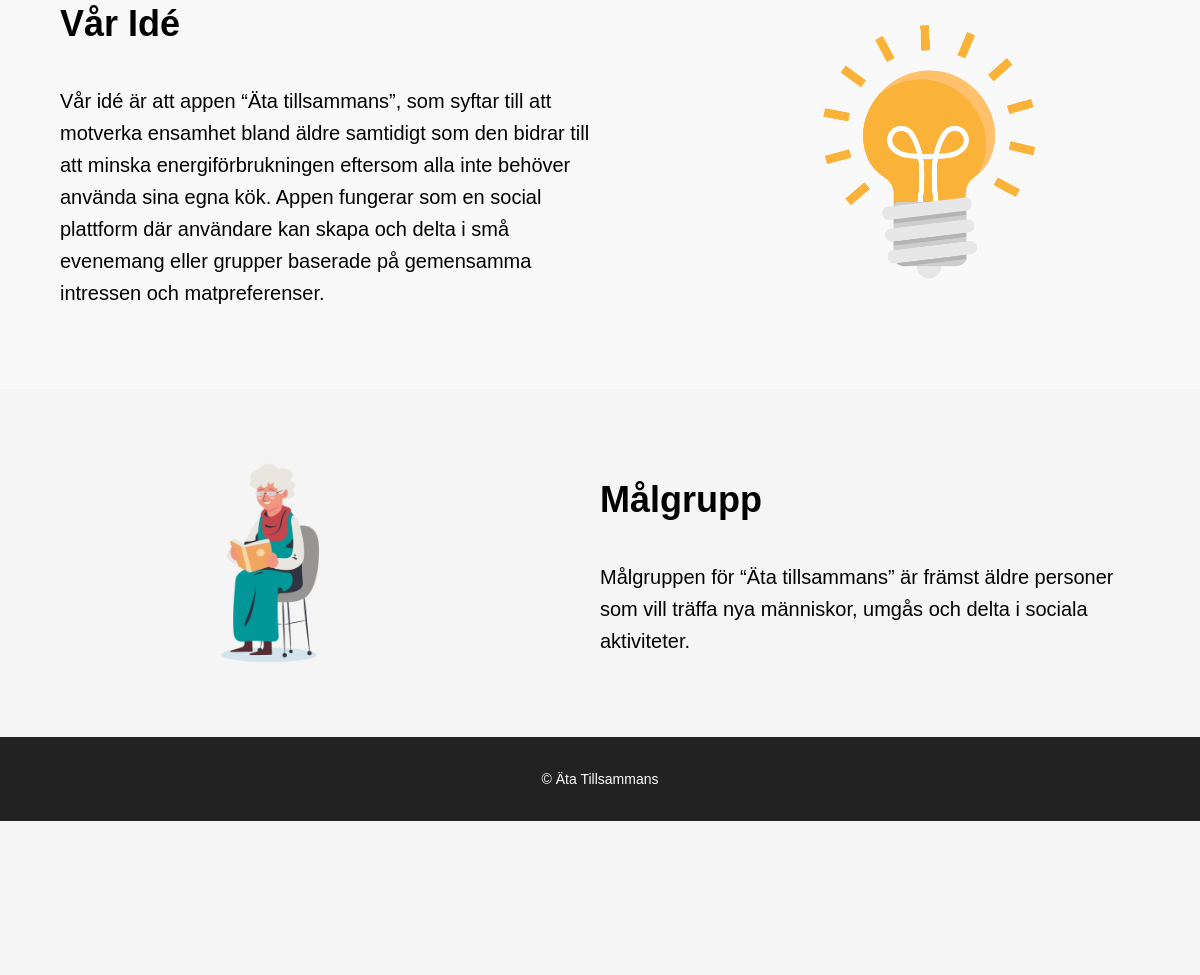
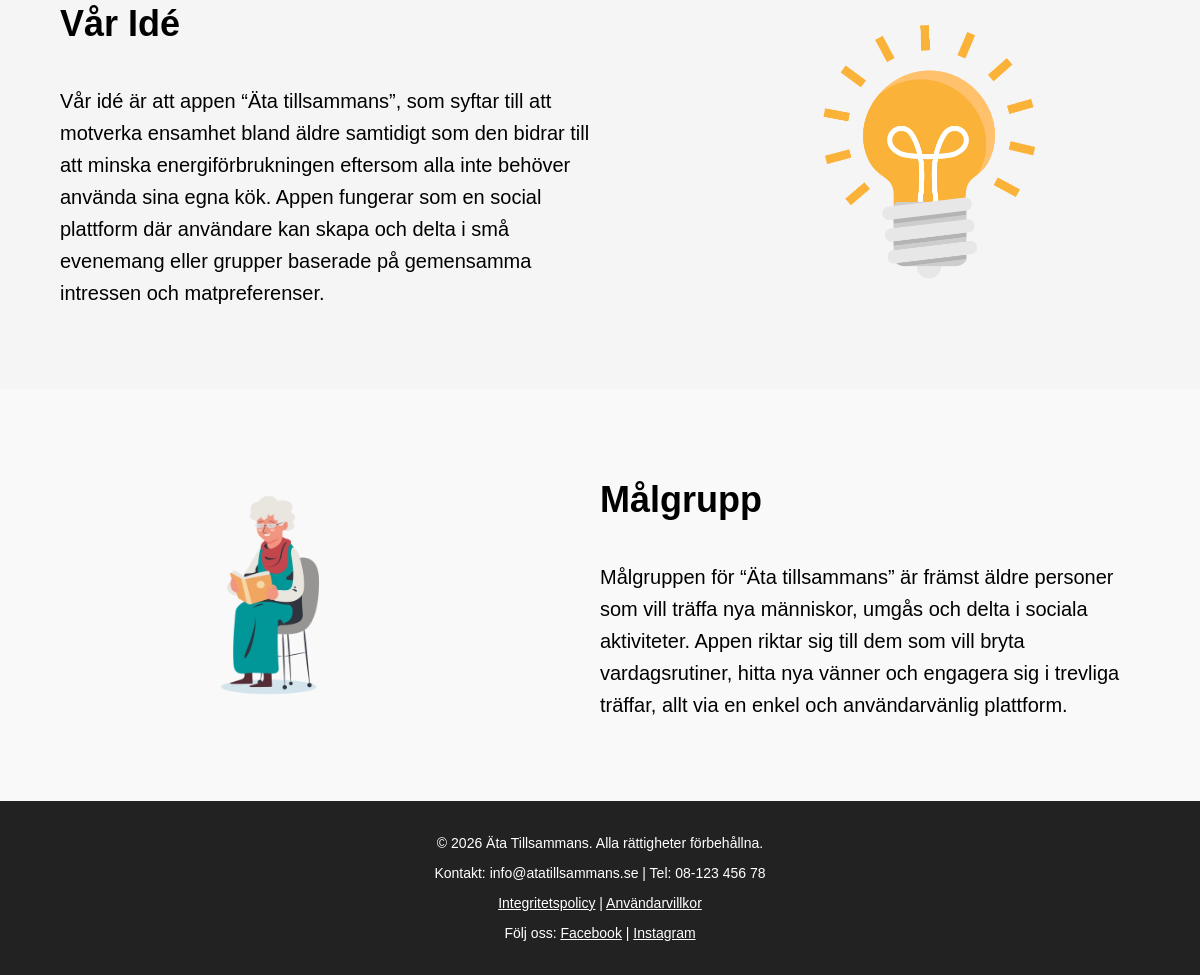
Before and after one commit to Arvid2007/-tatillsammans, an Electron app: page index.html in a window 1200 px wide. Shown: the part 711-1686 px from the top of the page. Before the commit the page ends 1532 px from the top, so only its background shows below. Drawn offline with Linux system fonts and the light colour scheme.

Commit message:
Add files via upload

```diff
--- a/index.html
+++ b/index.html
@@ -58,7 +58,21 @@
   </style>
 <body>
 
+<script>
 
+// global app state
+const AppState = {
+  userId: -1,
+}
+
+// call API
+const serverAddress = "http://localhost:3123";
+
+
+
+
+
+</script>
   <!-- Navbar -->
   <div class="navbar">
     <div class="icon" onclick="toggleMenu()">☰</div>
@@ -100,14 +114,12 @@
     <div class="section-content">
       <h2>Målgrupp</h2>
       <p>
-        Målgruppen för “Äta tillsammans” är främst äldre personer som vill träffa nya människor, umgås och delta i sociala aktiviteter.
+Målgruppen för “Äta tillsammans” är främst äldre personer som vill träffa nya människor, umgås och delta i sociala aktiviteter. Appen riktar sig till dem som vill bryta vardagsrutiner, hitta nya vänner och engagera sig i trevliga träffar, allt via en enkel och användarvänlig plattform.
       </p>
     </div>
   </section>
 
-  <footer>
-    <p>&copy; Äta Tillsammans</p>
-  </footer>
+
 
   <script>
     function toggleMenu() {
@@ -123,6 +135,18 @@
         .catch(err => console.log('Service Worker misslyckades', err));
     }
   </script>
+<footer style="background:#222; color:#fff; text-align:center; padding:20px; font-size:14px;">
+  <p>© 2026 Äta Tillsammans. Alla rättigheter förbehållna.</p>
+  <p>Kontakt: info@atatillsammans.se | Tel: 08-123 456 78</p>
+  <p>
 
+    <a href="privacy.html" style="color:#fff; text-decoration:underline;">Integritetspolicy</a> |
+    <a href="terms.html" style="color:#fff; text-decoration:underline;">Användarvillkor</a>
+  </p>
+  <p>Följ oss:
+    <a href="#" style="color:#fff;">Facebook</a> |
+    <a href="#" style="color:#fff;">Instagram</a>
+  </p>
+</footer>
 </body>
 </html>
```
